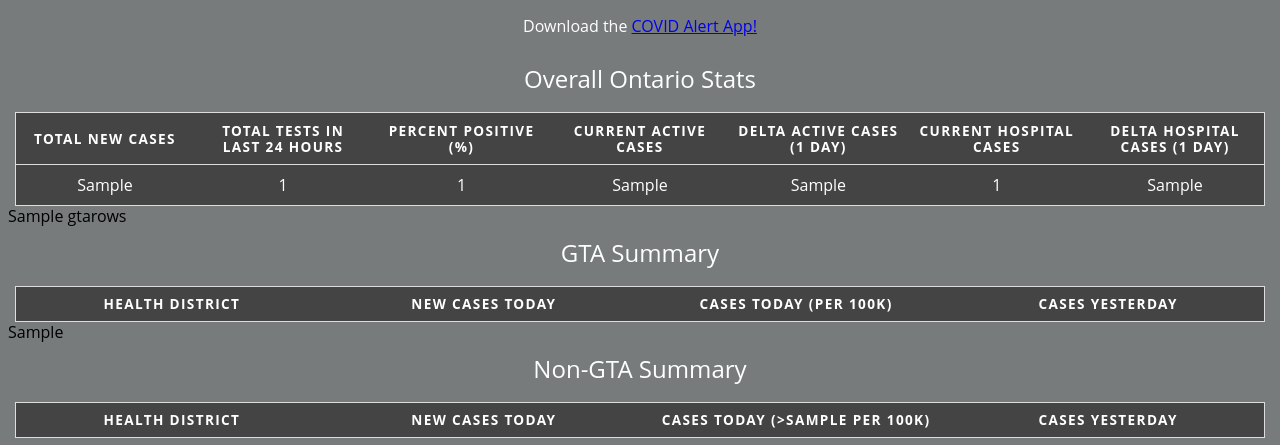
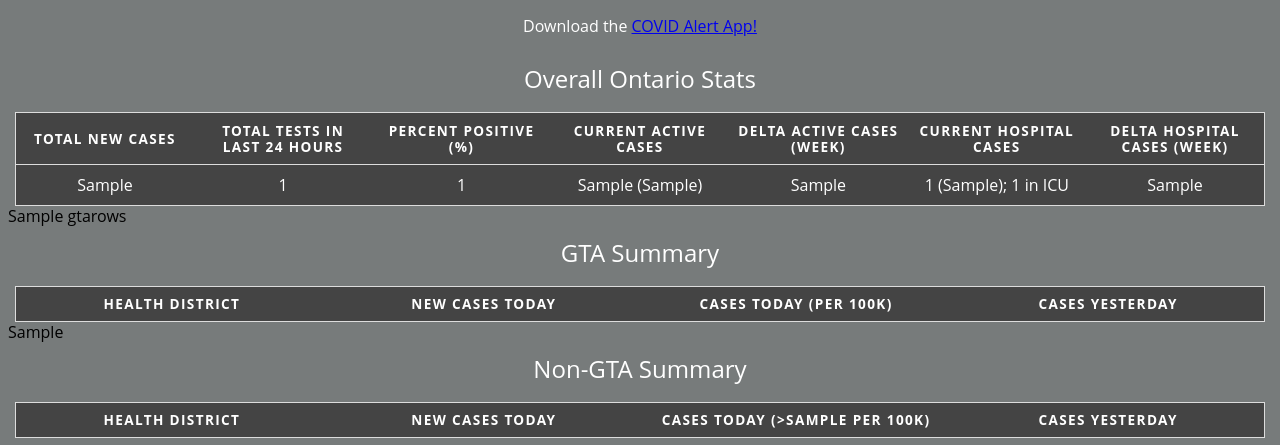
Before and after one commit to r-thakur/covid19, a Flask app: template src/templates/index.html in a window 1280 px wide. Shown: the top 445 px of the page. Run offline with Flask 2, Linux system fonts and the light colour scheme; the template is opened without the code that fills it: most values are stand-ins (such as "Sample title", 1, 10 or a date in 2020); lists and menus that the app fills with data are empty; parts of the project's set-up code (start-up, migrations or seed data) failed here and were passed over.

Commit message:
Changes to Data
Adding week figures and ICU cases. Also changed workers in gunicorn

```diff
--- a/src/config.py
+++ b/src/config.py
@@ -5,7 +5,7 @@ PORT = int(env.get("PORT", 8080))
 
 # Gunicorn config
 bind = ":" + str(PORT)
-workers = 1
+workers = multiprocessing.cpu_count() * 2 + 1
 # preload_app = True
 worker_tmp_dir = "/dev/shm"
 
--- a/src/main.py
+++ b/src/main.py
@@ -117,7 +117,21 @@ def covidInfoWithHTML(per100):
             outsideData += '<td data-label="Cases Yesterday">' + str(regions[x].getCasesYesterdayString()) + "</td>"
             outsideData += "</tr>"
 
-    return flask.render_template('index.html',NewCases=caseInformation["NewCasesToday"],TotalTests=caseInformation["TotalTestsCompleted"],PercentPositive=caseInformation["PercentPositive"],GTARows=gtaData, OutsideRows = outsideData,ActiveCases = caseInformation["TotalActiveCases"],DeltaActiveCases = caseInformation["DeltaActiveCases"], DeltaHospitalizations = caseInformation["DeltaHospitalizations"], TotalHospitalizations = caseInformation["TotalHospitalizations"], LastUpdated = lastUpdatedTime.date(), Per100k = per100)
+    return flask.render_template('index.html',\
+        NewCases=caseInformation["NewCasesToday"],\
+            TotalTests=caseInformation["TotalTestsCompleted"],\
+                PercentPositive=caseInformation["PercentPositive"],\
+                    GTARows=gtaData, \
+                        OutsideRows = outsideData,\
+                            ActiveCases = caseInformation["TotalActiveCases"],\
+                                DeltaActiveCases = caseInformation["DeltaActiveCases"], \
+                                    DeltaHospitalizations = caseInformation["DeltaHospitalizations"], \
+                                        TotalHospitalizations = caseInformation["TotalHospitalizations"], \
+                                            LastUpdated = lastUpdatedTime.date(),\
+                                                Per100k = per100,\
+                                                    DeltaWeekActiveCases = caseInformation["DeltaWeekActiveCases"],\
+                                                        DeltaWeekHospitalizations = caseInformation["DeltaWeekHospitalizations"],\
+                                                            TotalICUCases = caseInformation["TotalICUCases"])
 
 @app.route('/refresh')
 def refreshDataEndpoint():
@@ -215,8 +229,22 @@ def pullCSV():
         # deltaActiveCases = '-'+str(deltaActiveCases)
         caseInformation["DeltaActiveCases"] = str(caseInformation["DeltaActiveCases"])
 
+
+    caseInformation["DeltaWeekActiveCases"] = int(df.tail(1)['Confirmed Positive'].values[0] - df.tail(7)['Confirmed Positive'].head(1).values[0])
+    if (caseInformation["DeltaWeekActiveCases"] >= 0):
+        # deltaActiveCases = '+'+str(deltaActiveCases)
+        caseInformation["DeltaWeekActiveCases"] = '+'+str(caseInformation["DeltaWeekActiveCases"])
+    else:
+        # deltaActiveCases = '-'+str(deltaActiveCases)
+        caseInformation["DeltaWeekActiveCases"] = str(caseInformation["DeltaWeekActiveCases"])
+
+
     # totalActiveCases = int(df.tail(1)['Confirmed Positive'].values[0])
     caseInformation["TotalActiveCases"] = int(df.tail(1)['Confirmed Positive'].values[0])
+
+    caseInformation["TotalICUCases"] = int(df.tail(1)['Number of patients in ICU with COVID-19'].values[0])
+
+
 
     caseInformation["TotalHospitalizations"] = int(df.tail(1)['Number of patients hospitalized with COVID-19'].values[0])
     caseInformation["DeltaHospitalizations"] = int(df.tail(1)['Number of patients hospitalized with COVID-19'].values[0] - df.tail(2)['Number of patients hospitalized with COVID-19'].head(1).values[0])
@@ -226,6 +254,15 @@ def pullCSV():
     else:
         # deltaActiveCases = '-'+str(deltaActiveCases)
         caseInformation["DeltaHospitalizations"] = str(caseInformation["DeltaHospitalizations"])
+
+    caseInformation["DeltaWeekHospitalizations"] = int(df.tail(1)['Number of patients hospitalized with COVID-19'].values[0] - df.tail(7)['Number of patients hospitalized with COVID-19'].head(1).values[0])
+    if (caseInformation["DeltaWeekHospitalizations"] >= 0):
+        # deltaActiveCases = '+'+str(deltaActiveCases)
+        caseInformation["DeltaWeekHospitalizations"] = '+'+str(caseInformation["DeltaWeekHospitalizations"])
+    else:
+        # deltaActiveCases = '-'+str(deltaActiveCases)
+        caseInformation["DeltaWeekHospitalizations"] = str(caseInformation["DeltaWeekHospitalizations"])
+
 
 
     # newCasesToday = int(df.tail(1)['Total Cases'].values[0] - df.tail(2)['Total Cases'].head(1).values[0])
--- a/src/templates/index.html
+++ b/src/templates/index.html
@@ -17,9 +17,9 @@
         <th scope="col">Total Tests in last 24 hours</th>
         <th scope="col">Percent Positive (%)</th>
         <th scope="col">Current Active Cases</th>
-        <th scope="col">Delta Active Cases (1 day)</th>
+        <th scope="col">Delta Active Cases (Week)</th>
         <th scope="col">Current Hospital Cases</th>
-        <th scope="col">Delta Hospital Cases (1 day)</th>
+        <th scope="col">Delta Hospital Cases (Week)</th>
         </tr>
     </thead>
     <tbody>
@@ -27,10 +27,10 @@
         <td data-label="Total New Cases">{{NewCases}}</td>
         <td data-label="Total Tests in last 24 hours">{{TotalTests}}</td>
         <td data-label="Percent Positive (%)">{{PercentPositive}}</td>
-        <td data-label="Current Active Cases">{{ActiveCases}}</td>
-        <td data-label="Delta Active Cases (1 day)">{{DeltaActiveCases}}</td>
-        <td data-label="Current Hospital Cases">{{TotalHospitalizations}}</td>
-        <td data-label="Delta Hospital Cases (1 day)">{{DeltaHospitalizations}}</td>
+        <td data-label="Current Active Cases">{{ActiveCases}} ({{DeltaActiveCases}})</td>
+        <td data-label="Delta Active Cases (Week)">{{DeltaWeekActiveCases}}</td>
+        <td data-label="Current Hospital Cases">{{TotalHospitalizations}} ({{DeltaHospitalizations}}); {{TotalICUCases}} in ICU</td>
+        <td data-label="Delta Hospital Cases (Week)">{{DeltaWeekHospitalizations}}</td>
         </tr>
     </tbody>
     </table>
```
